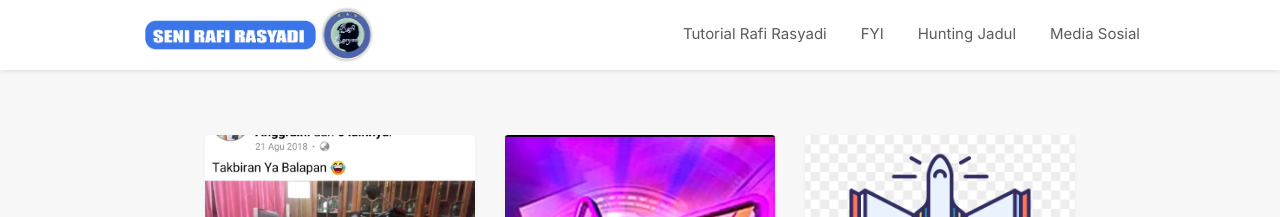
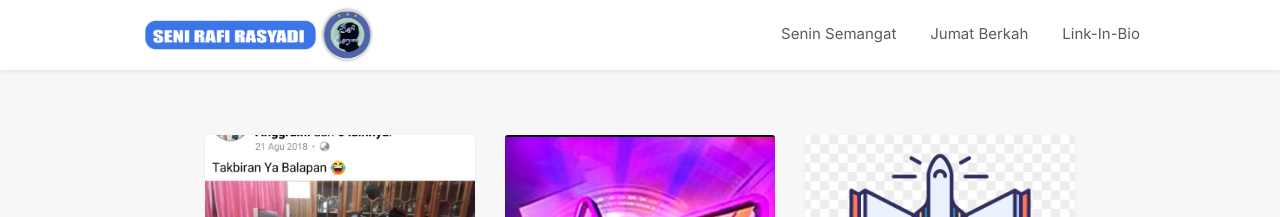
Before and after one commit to rafi-sudo/rafiart, a Jekyll site: the page built from index.html, in a window 1280 px wide. Shown: the top 217 px of the page. Built offline with Jekyll 4.4.1, drawn with Linux system fonts in a browser that asks for light colours; nearby versions of some CDN libraries; some web fonts are replaced; the list of posts is cut into pages by our own code; comment, search, counter and statistics services are not loaded.

Commit message:
Update header.html

```diff
--- a/_includes/header.html
+++ b/_includes/header.html
@@ -5,18 +5,17 @@
             <span>{{ site.name }}</span>
         </a>
         <div class="navbar-menu">
-            <a href="{{ '/#' | prepend: site.baseurl }}">Tutorial Rafi Rasyadi</a>
-            <a href="{{ '/#' | prepend: site.baseurl }}">FYI</a>
-            <a href="{{ '/#' | prepend: site.baseurl }}">Hunting Jadul</a>
-            <a href="https://web.ganisrafi.my.id" >Media Sosial</a>
+            <a href="{{ '#SeninSemangat' | prepend: site.baseurl }}">Senin Semangat</a>
+            <a href="{{ '#JumatBerkah' | prepend: site.baseurl }}">Jumat Berkah</a>
+            <a href="https://web.ganisrafi.my.id" >Link-In-Bio</a>
         </div>
         <div class="navbar-mobile-menu" onclick="">
             <span class="icon-menu cross"><span class="middle"></span></span>
             <ul>
-                <li><a href="{{ '/' | prepend: site.baseurl }}">Tutorial Rafi Rasyadi</a></li>
-                <li><a href="{{ '/' | prepend: site.baseurl }}">FYI</a></li>
-                <li><a href="{{ '/' | prepend: site.baseurl }}">Hunting Jadul</a></li>
-                <li><a href="https://web.ganisrafi.my.id">Media Sosial</a></li>
+                <li><a href="{{ '#SeninSemangat' | prepend: site.baseurl }}">Senin Semangat</a></li>
+                <li><a href="{{ '#JumatBerkah' | prepend: site.baseurl }}">Jumat Berkah</a></li>
+                <li><a href="https://web.ganisrafi.my.id">Link-In-Bio</a></li>
+                <li><a href="{{ '/about' | prepend: site.baseurl }}">Tentang</a></li>
             </ul>
         </div>
     </div>
```
